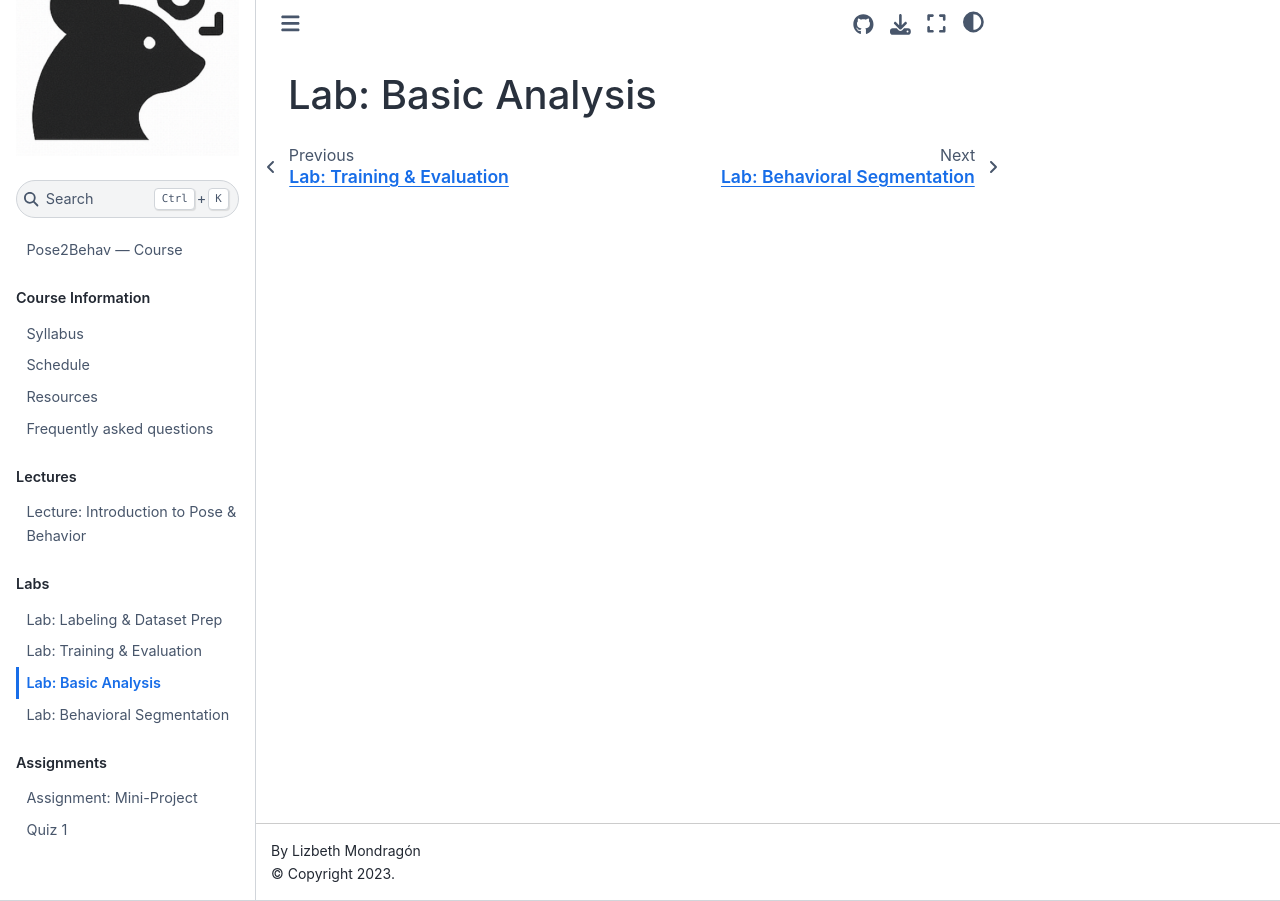
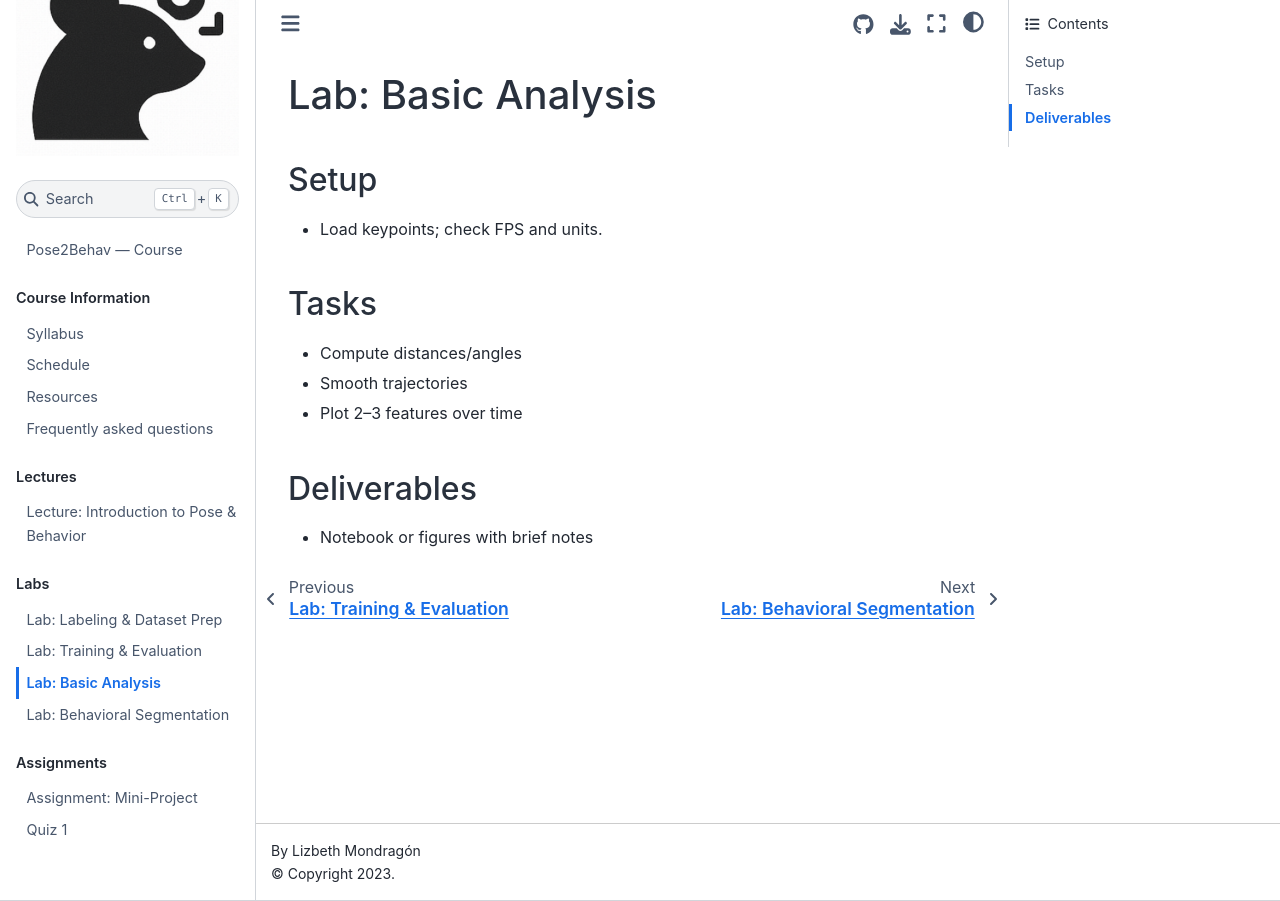
Before and after one commit to LizbethMG-Teaching/pose2behav-book, a Jupyter Book: the page built from labs/basic-analysis-lab.md, in a window 1280 px wide. Built offline with Jupyter Book 1.0.4 settings and Sphinx 7.4.7 and the Sphinx Book theme 1.1.4, drawn with Linux system fonts in a browser that asks for light colours.

Commit message:
Update basic-analysis-lab.md

```diff
--- a/labs/basic-analysis-lab.md
+++ b/labs/basic-analysis-lab.md
@@ -1 +1,12 @@
 # Lab: Basic Analysis
+
+## Setup
+- Load keypoints; check FPS and units.
+
+## Tasks
+- Compute distances/angles
+- Smooth trajectories
+- Plot 2–3 features over time
+
+## Deliverables
+- Notebook or figures with brief notes
```
